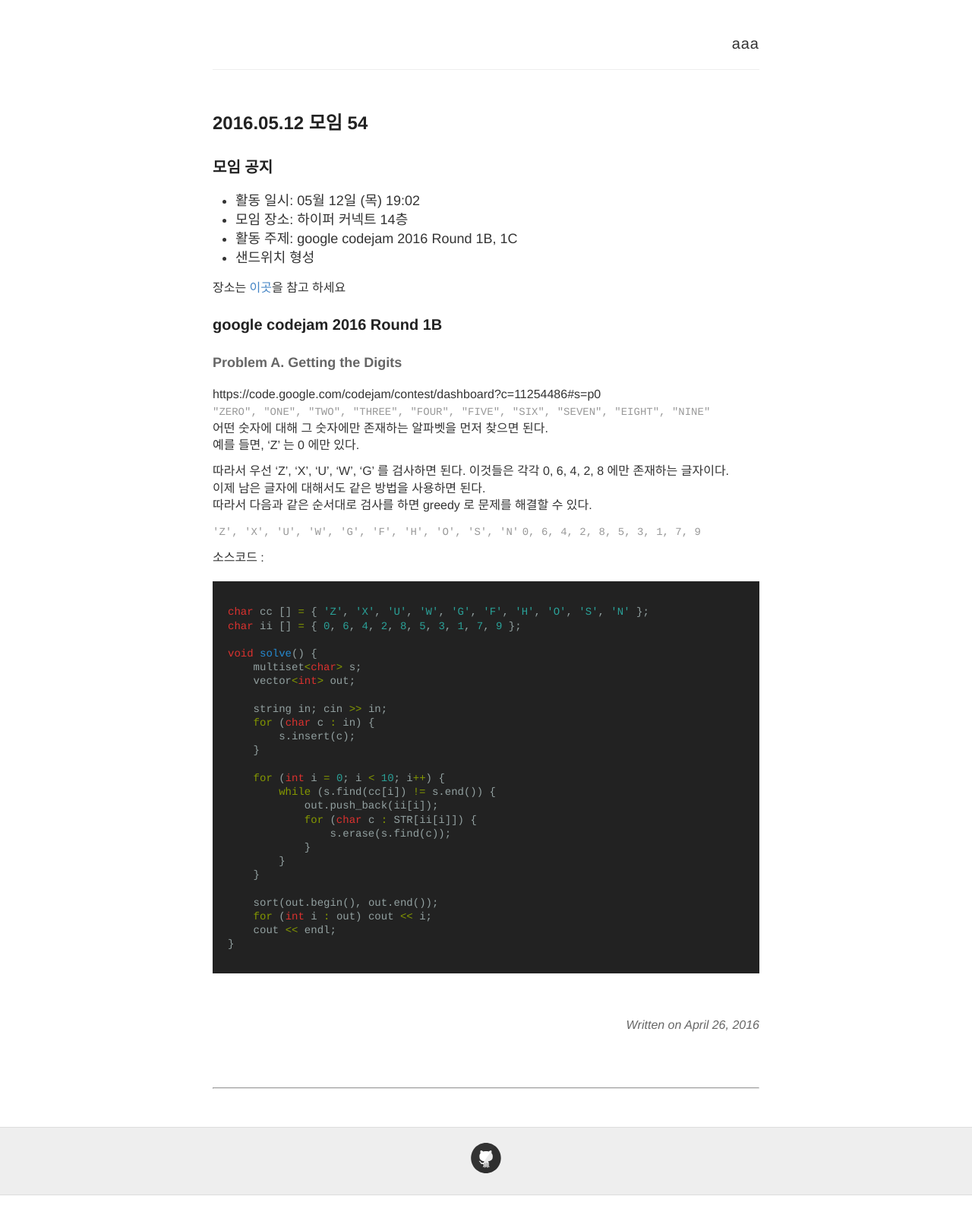
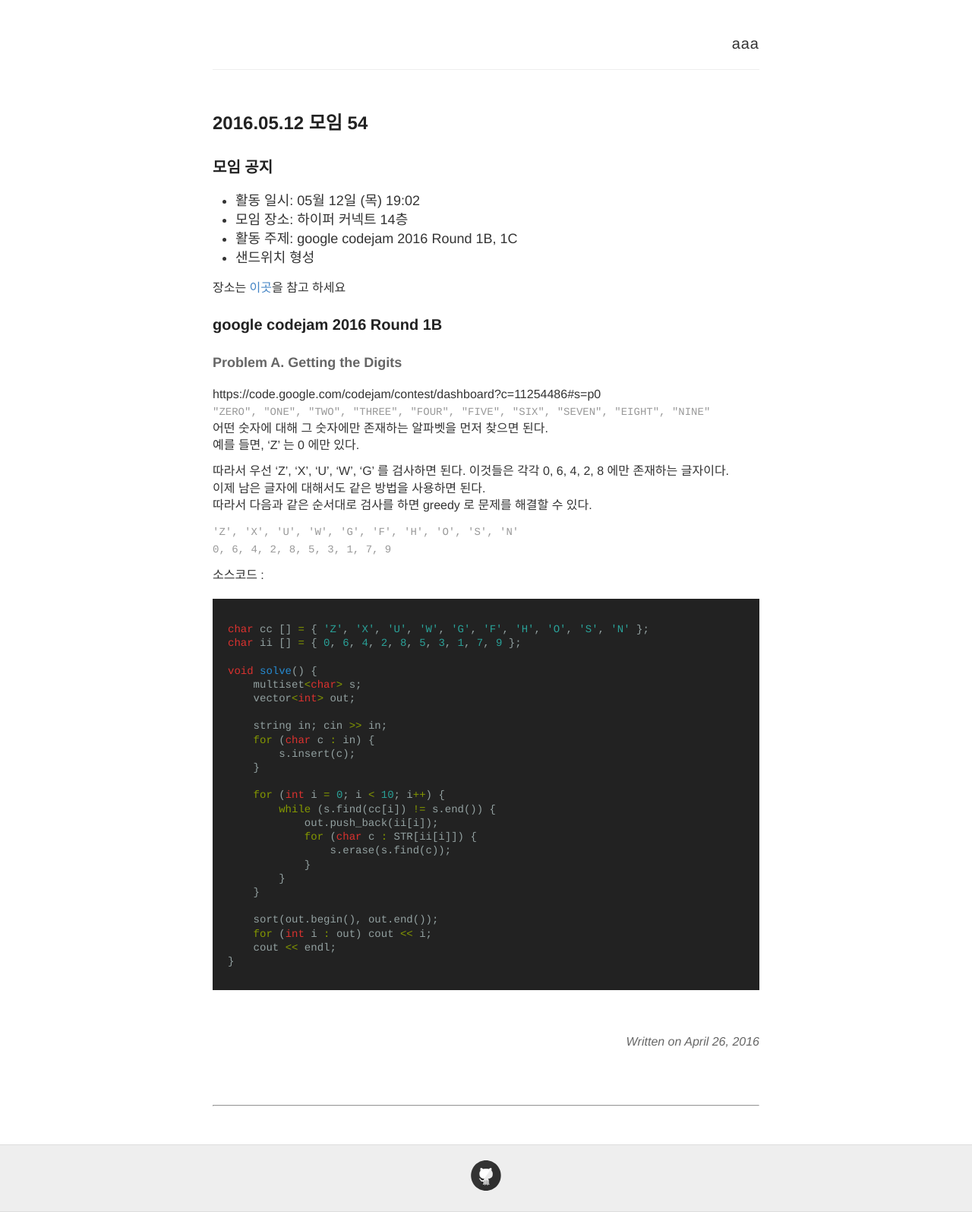
Before and after one commit to seirion/aaa, a Jekyll site: the page built from _posts/2016-05-12-meeting-054.md, in a window 1280 px wide. Shown: the whole page at 76% size. Built offline with Jekyll 4.4.1, drawn with Linux system fonts in a browser that asks for light colours; comment, search, counter and statistics services are not loaded; before the commit the page ends 1573 px from its top, so only the background shows below that.

Commit message:
Update 2016-05-12-meeting-054.md

````diff
--- a/_posts/2016-05-12-meeting-054.md
+++ b/_posts/2016-05-12-meeting-054.md
@@ -29,7 +29,7 @@
 이제 남은 글자에 대해서도 같은 방법을 사용하면 된다.<br>
 따라서 다음과 같은 순서대로 검사를 하면 greedy 로 문제를 해결할 수 있다.
 
-``` 'Z', 'X', 'U', 'W', 'G', 'F', 'H', 'O', 'S', 'N' ```
+``` 'Z', 'X', 'U', 'W', 'G', 'F', 'H', 'O', 'S', 'N' ``` <br>
 ```  0, 6, 4, 2, 8, 5, 3, 1, 7, 9 ```
 
 소스코드 :
````
